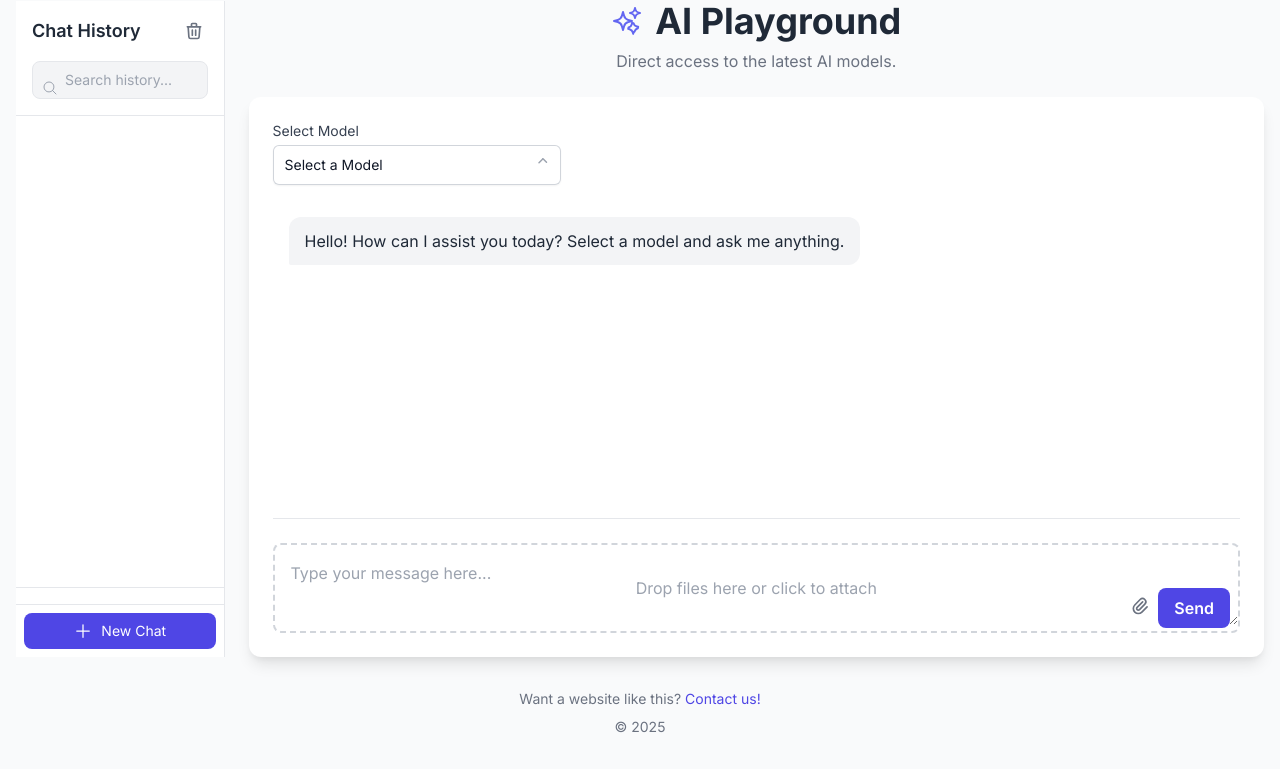
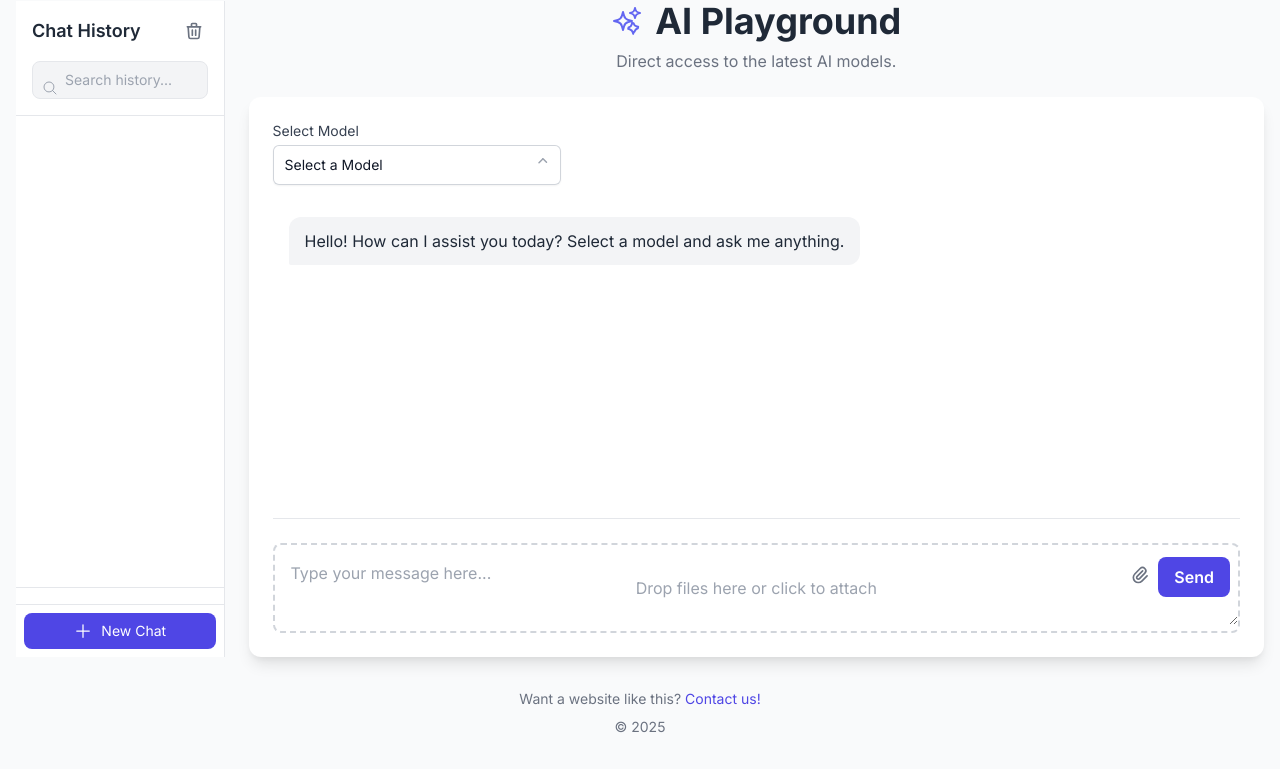
Before and after one commit to paulphysics/humanizeyouressay, a Flask app: template templates/playground.html in a window 1280 px wide. Shown: the part 87-856 px from the top of the page. Run offline with Flask 3, Linux system fonts and the light colour scheme; the template is opened without the code that fills it, so the values that code supplies are empty; parts of the project's set-up code (start-up, migrations or seed data) failed here and were passed over; some libraries are stand-ins or nearby versions.

Commit message:
Update playground.html

```diff
--- a/templates/playground.html
+++ b/templates/playground.html
@@ -93,10 +93,12 @@
                         </div>
                         <input type="file" id="file-input" class="hidden" multiple>
                         <textarea id="prompt-input" class="w-full p-4 pr-32 border-none rounded-lg bg-transparent focus:ring-0 relative z-10" placeholder="Type your message here..."></textarea>
-                        <button id="upload-btn" class="absolute right-20 top-1/2 -translate-y-1/2 p-2 rounded-full text-gray-500 hover:text-indigo-500 hover:bg-gray-100 z-20" title="Upload File">
+
+                        <button id="upload-btn" class="absolute right-20 top-3 p-2 rounded-full text-gray-500 hover:text-indigo-500 hover:bg-gray-100 z-20" title="Upload File">
                             <svg xmlns="http://www.w3.org/2000/svg" class="h-5 w-5" fill="none" viewBox="0 0 24 24" stroke="currentColor" stroke-width="2"><path stroke-linecap="round" stroke-linejoin="round" d="M15.172 7l-6.586 6.586a2 2 0 102.828 2.828l6.414-6.586a4 4 0 00-5.656-5.656l-6.415 6.585a6 6 0 108.486 8.486L20.5 13" /></svg>
                         </button>
-                        <button id="generate-btn" class="absolute right-2 top-1/2 -translate-y-1/2 bg-indigo-600 text-white font-semibold py-2 px-4 rounded-lg hover:bg-indigo-700 transition duration-300 z-20">Send</button>
+
+                        <button id="generate-btn" class="absolute right-2 top-3 bg-indigo-600 text-white font-semibold py-2 px-4 rounded-lg hover:bg-indigo-700 transition duration-300 z-20">Send</button>
                     </div>
                     <div id="word-count-display" class="text-xs text-gray-500 text-right mt-1 pr-2">0 / 1000 words</div>
                     </div>
```
